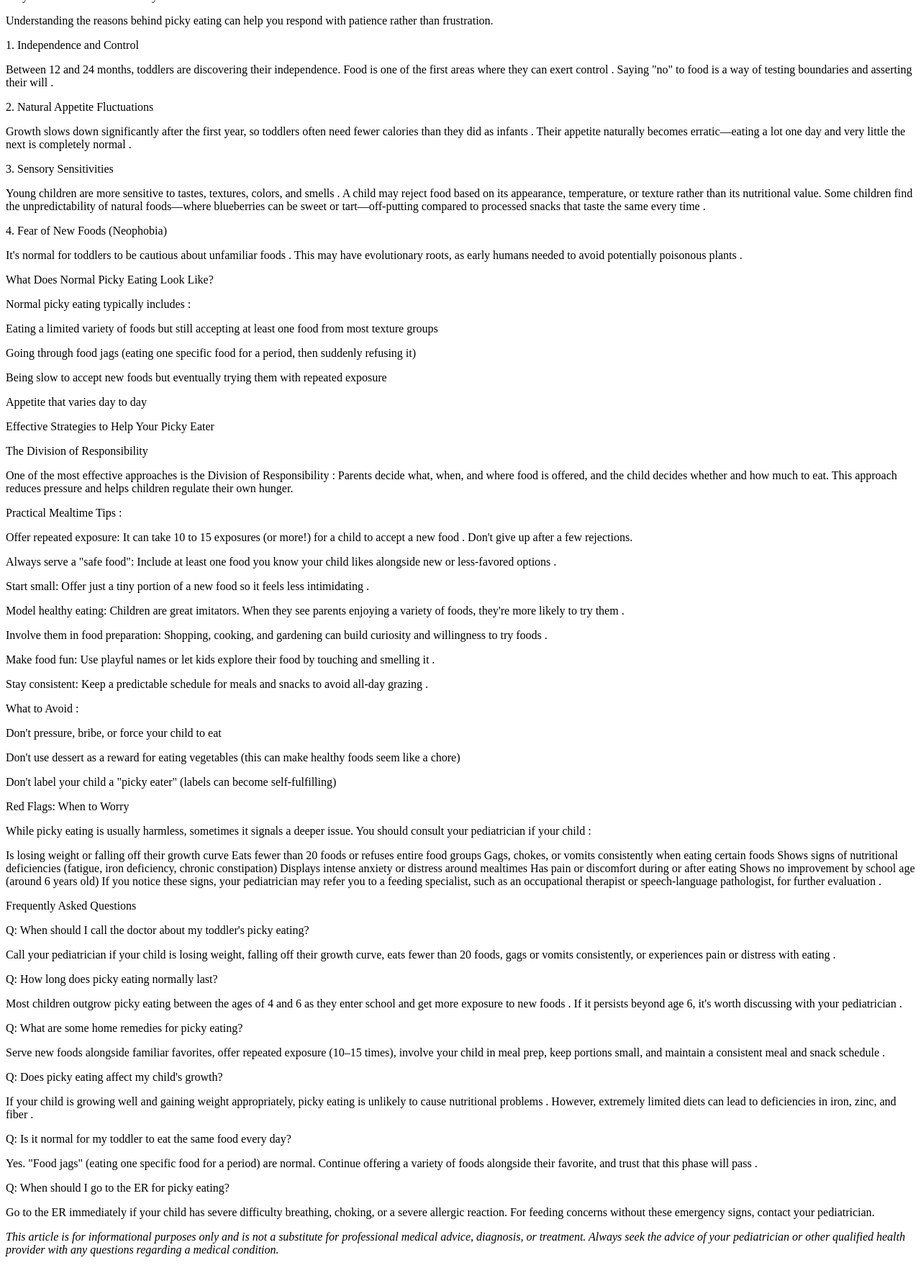
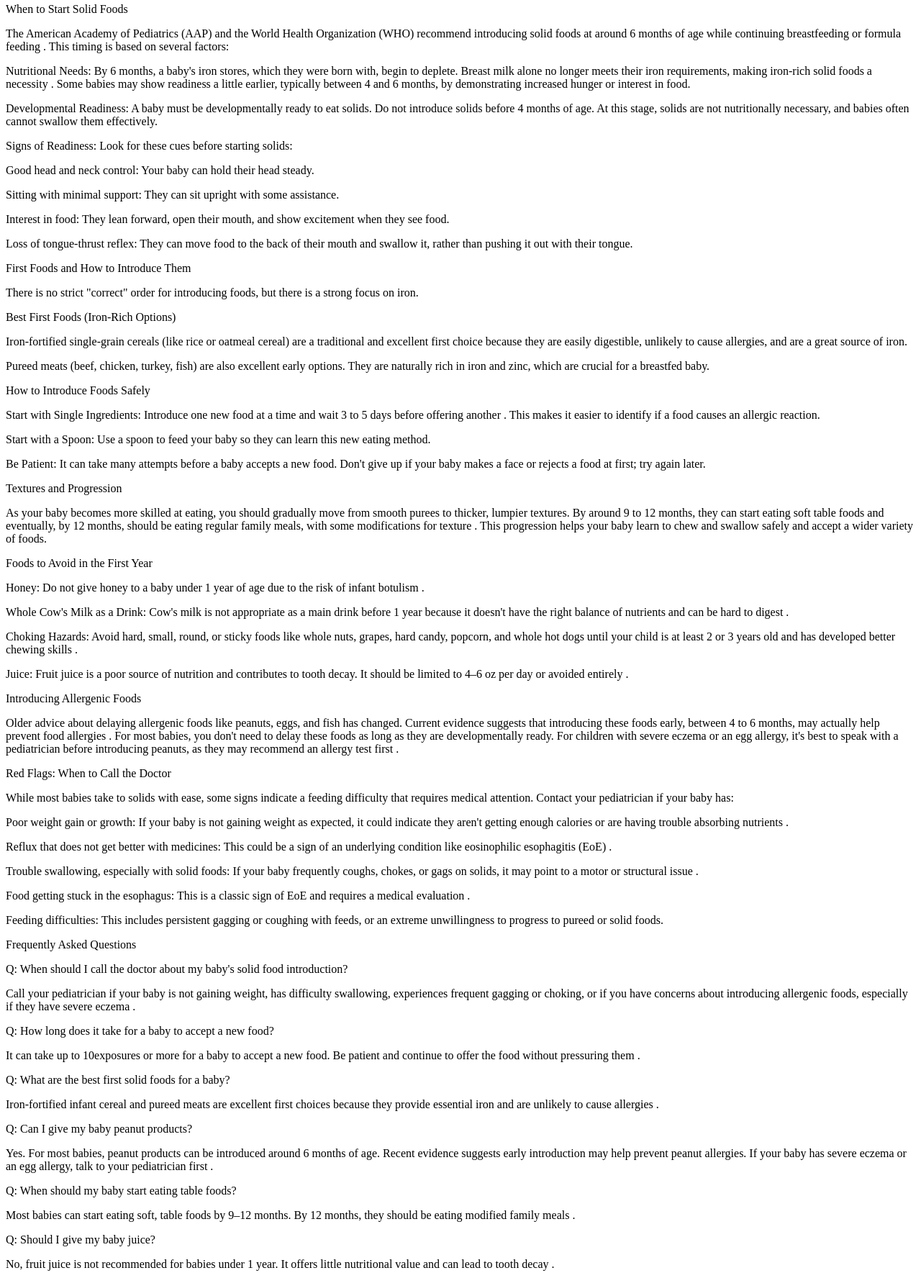
Before and after one commit to vsanguliya-alt/kids-nutrition.github.io, a plain HTML site: page toddler-picky-eating-guide.html in a window 1280 px wide. Shown: the part 232-2001 px from the top of the page at 72% size. Drawn offline with Linux system fonts and the light colour scheme.

Commit message:
add: toddler-picky-eating-guide

```diff
--- a/toddler-picky-eating-guide.html
+++ b/toddler-picky-eating-guide.html
@@ -4,72 +4,74 @@
 <meta charset="utf-8">
 <meta name="viewport" content="width=device-width, initial-scale=1">
 <title>Toddler Picky Eating in Children 0-5: Complete Parent Guide</title>
-<meta name="description" content="Toddler Picky Eating in Children 0: Complete Parent Guide">
+<meta name="description" content="Baby Solid Foods in Children 0: Complete Parent Guide">
 <link rel="canonical" href="https://vsanguliya-alt.github.io/kids-nutrition.github.io/toddler-picky-eating-guide.html">
 <link rel="alternate" hreflang="en-US" href="https://vsanguliya-alt.github.io/kids-nutrition.github.io/toddler-picky-eating-guide.html">
 <link rel="alternate" hreflang="en-GB" href="https://vsanguliya-alt.github.io/kids-nutrition.github.io/toddler-picky-eating-guide.html">
 <link rel="alternate" hreflang="x-default" href="https://vsanguliya-alt.github.io/kids-nutrition.github.io/toddler-picky-eating-guide.html">
 <meta name="robots" content="index,follow,max-image-preview:large">
 <meta property="og:title" content="Toddler Picky Eating in Children 0-5: Complete Parent Guide">
-<meta property="og:description" content="Toddler Picky Eating in Children 0: Complete Parent Guide">
+<meta property="og:description" content="Baby Solid Foods in Children 0: Complete Parent Guide">
 <meta property="og:type" content="article">
 <meta property="og:url" content="https://vsanguliya-alt.github.io/kids-nutrition.github.io/toddler-picky-eating-guide.html">
 <meta property="og:site_name" content="Evidence-Based Kids Health">
 <link rel="alternate" type="application/rss+xml" title="RSS" href="https://vsanguliya-alt.github.io/kids-nutrition.github.io/rss.xml">
-<script type="application/ld+json">{"@context": "https://schema.org", "@type": "MedicalWebPage", "name": "Toddler Picky Eating in Children 0-5: Complete Parent Guide", "description": "Toddler Picky Eating in Children 0: Complete Parent Guide", "inLanguage": ["en-US", "en-GB"], "audience": {"@type": "ParentAudience", "audienceType": "parents of children 0-5"}, "lastReviewed": "2026-08-14", "mainEntity": {"@type": "Thing", "name": "Toddler Picky Eating in Children 0-5: Complete Parent Guide"}, "isBasedOn": [], "publisher": {"@type": "Organization", "name": "Evidence-Based Kids Health"}}</script>
+<script type="application/ld+json">{"@context": "https://schema.org", "@type": "MedicalWebPage", "name": "Toddler Picky Eating in Children 0-5: Complete Parent Guide", "description": "Baby Solid Foods in Children 0: Complete Parent Guide", "inLanguage": ["en-US", "en-GB"], "audience": {"@type": "ParentAudience", "audienceType": "parents of children 0-5"}, "lastReviewed": "2026-08-14", "mainEntity": {"@type": "Thing", "name": "Toddler Picky Eating in Children 0-5: Complete Parent Guide"}, "isBasedOn": [], "publisher": {"@type": "Organization", "name": "Evidence-Based Kids Health"}}</script>
 </head>
 <body>
 <header><h1>Toddler Picky Eating in Children 0-5: Complete Parent Guide</h1></header>
 <aside class="disclaimer"><strong>Disclaimer:</strong> This article is for informational purposes only and is not a substitute for professional medical advice, diagnosis, or treatment. Always seek the advice of your pediatrician or other qualified health provider with any questions regarding a medical condition.</aside>
-<main><p>Toddler Picky Eating in Children 0: Complete Parent Guide</p>
-<p>Picky eating in toddlers is one of the most common—and frustrating—challenges parents face. One day your child devours everything on their plate, and the next, they reject foods they previously loved. While this can be worrying, the good news is that picky eating is a normal and expected phase of development for most children .</p>
-<p>Why Do Toddlers Become Picky Eaters?</p>
-<p>Understanding the reasons behind picky eating can help you respond with patience rather than frustration.</p>
-<p>1. Independence and Control</p>
-<p>Between 12 and 24 months, toddlers are discovering their independence. Food is one of the first areas where they can exert control . Saying &quot;no&quot; to food is a way of testing boundaries and asserting their will .</p>
-<p>2. Natural Appetite Fluctuations</p>
-<p>Growth slows down significantly after the first year, so toddlers often need fewer calories than they did as infants . Their appetite naturally becomes erratic—eating a lot one day and very little the next is completely normal .</p>
-<p>3. Sensory Sensitivities</p>
-<p>Young children are more sensitive to tastes, textures, colors, and smells . A child may reject food based on its appearance, temperature, or texture rather than its nutritional value. Some children find the unpredictability of natural foods—where blueberries can be sweet or tart—off-putting compared to processed snacks that taste the same every time .</p>
-<p>4. Fear of New Foods (Neophobia)</p>
-<p>It&#x27;s normal for toddlers to be cautious about unfamiliar foods . This may have evolutionary roots, as early humans needed to avoid potentially poisonous plants .</p>
-<p>What Does Normal Picky Eating Look Like?</p>
-<p>Normal picky eating typically includes :</p>
-<p>Eating a limited variety of foods but still accepting at least one food from most texture groups</p>
-<p>Going through food jags (eating one specific food for a period, then suddenly refusing it)</p>
-<p>Being slow to accept new foods but eventually trying them with repeated exposure</p>
-<p>Appetite that varies day to day</p>
-<p>Effective Strategies to Help Your Picky Eater</p>
-<p>The Division of Responsibility</p>
-<p>One of the most effective approaches is the Division of Responsibility : Parents decide what, when, and where food is offered, and the child decides whether and how much to eat. This approach reduces pressure and helps children regulate their own hunger.</p>
-<p>Practical Mealtime Tips :</p>
-<p>Offer repeated exposure: It can take 10 to 15 exposures (or more!) for a child to accept a new food . Don&#x27;t give up after a few rejections.</p>
-<p>Always serve a &quot;safe food&quot;: Include at least one food you know your child likes alongside new or less-favored options .</p>
-<p>Start small: Offer just a tiny portion of a new food so it feels less intimidating .</p>
-<p>Model healthy eating: Children are great imitators. When they see parents enjoying a variety of foods, they&#x27;re more likely to try them .</p>
-<p>Involve them in food preparation: Shopping, cooking, and gardening can build curiosity and willingness to try foods .</p>
-<p>Make food fun: Use playful names or let kids explore their food by touching and smelling it .</p>
-<p>Stay consistent: Keep a predictable schedule for meals and snacks to avoid all-day grazing .</p>
-<p>What to Avoid :</p>
-<p>Don&#x27;t pressure, bribe, or force your child to eat</p>
-<p>Don&#x27;t use dessert as a reward for eating vegetables (this can make healthy foods seem like a chore)</p>
-<p>Don&#x27;t label your child a &quot;picky eater&quot; (labels can become self-fulfilling)</p>
-<p>Red Flags: When to Worry</p>
-<p>While picky eating is usually harmless, sometimes it signals a deeper issue. You should consult your pediatrician if your child :</p>
-<p>Is losing weight or falling off their growth curve Eats fewer than 20 foods or refuses entire food groups Gags, chokes, or vomits consistently when eating certain foods Shows signs of nutritional deficiencies (fatigue, iron deficiency, chronic constipation) Displays intense anxiety or distress around mealtimes Has pain or discomfort during or after eating Shows no improvement by school age (around 6 years old) If you notice these signs, your pediatrician may refer you to a feeding specialist, such as an occupational therapist or speech-language pathologist, for further evaluation .</p>
+<main><p>Baby Solid Foods in Children 0: Complete Parent Guide</p>
+<p>The introduction of solid foods is a significant milestone in your baby&#x27;s first year. It marks the beginning of a lifelong journey with food and is a critical period for ensuring your child gets the essential nutrients needed for healthy growth and development. This guide provides evidence-based information to help you navigate the transition from exclusive milk feeds to a varied solid-food diet.</p>
+<p>When to Start Solid Foods</p>
+<p>The American Academy of Pediatrics (AAP) and the World Health Organization (WHO) recommend introducing solid foods at around 6 months of age while continuing breastfeeding or formula feeding . This timing is based on several factors:</p>
+<p>Nutritional Needs: By 6 months, a baby&#x27;s iron stores, which they were born with, begin to deplete. Breast milk alone no longer meets their iron requirements, making iron-rich solid foods a necessity . Some babies may show readiness a little earlier, typically between 4 and 6 months, by demonstrating increased hunger or interest in food.</p>
+<p>Developmental Readiness: A baby must be developmentally ready to eat solids. Do not introduce solids before 4 months of age. At this stage, solids are not nutritionally necessary, and babies often cannot swallow them effectively.</p>
+<p>Signs of Readiness: Look for these cues before starting solids:</p>
+<p>Good head and neck control: Your baby can hold their head steady.</p>
+<p>Sitting with minimal support: They can sit upright with some assistance.</p>
+<p>Interest in food: They lean forward, open their mouth, and show excitement when they see food.</p>
+<p>Loss of tongue-thrust reflex: They can move food to the back of their mouth and swallow it, rather than pushing it out with their tongue.</p>
+<p>First Foods and How to Introduce Them</p>
+<p>There is no strict &quot;correct&quot; order for introducing foods, but there is a strong focus on iron.</p>
+<p>Best First Foods (Iron-Rich Options)</p>
+<p>Iron-fortified single-grain cereals (like rice or oatmeal cereal) are a traditional and excellent first choice because they are easily digestible, unlikely to cause allergies, and are a great source of iron.</p>
+<p>Pureed meats (beef, chicken, turkey, fish) are also excellent early options. They are naturally rich in iron and zinc, which are crucial for a breastfed baby.</p>
+<p>How to Introduce Foods Safely</p>
+<p>Start with Single Ingredients: Introduce one new food at a time and wait 3 to 5 days before offering another . This makes it easier to identify if a food causes an allergic reaction.</p>
+<p>Start with a Spoon: Use a spoon to feed your baby so they can learn this new eating method.</p>
+<p>Be Patient: It can take many attempts before a baby accepts a new food. Don&#x27;t give up if your baby makes a face or rejects a food at first; try again later.</p>
+<p>Textures and Progression</p>
+<p>As your baby becomes more skilled at eating, you should gradually move from smooth purees to thicker, lumpier textures. By around 9 to 12 months, they can start eating soft table foods and eventually, by 12 months, should be eating regular family meals, with some modifications for texture . This progression helps your baby learn to chew and swallow safely and accept a wider variety of foods.</p>
+<p>Foods to Avoid in the First Year</p>
+<p>Honey: Do not give honey to a baby under 1 year of age due to the risk of infant botulism .</p>
+<p>Whole Cow&#x27;s Milk as a Drink: Cow&#x27;s milk is not appropriate as a main drink before 1 year because it doesn&#x27;t have the right balance of nutrients and can be hard to digest .</p>
+<p>Choking Hazards: Avoid hard, small, round, or sticky foods like whole nuts, grapes, hard candy, popcorn, and whole hot dogs until your child is at least 2 or 3 years old and has developed better chewing skills .</p>
+<p>Juice: Fruit juice is a poor source of nutrition and contributes to tooth decay. It should be limited to 4–6 oz per day or avoided entirely .</p>
+<p>Introducing Allergenic Foods</p>
+<p>Older advice about delaying allergenic foods like peanuts, eggs, and fish has changed. Current evidence suggests that introducing these foods early, between 4 to 6 months, may actually help prevent food allergies . For most babies, you don&#x27;t need to delay these foods as long as they are developmentally ready. For children with severe eczema or an egg allergy, it&#x27;s best to speak with a pediatrician before introducing peanuts, as they may recommend an allergy test first .</p>
+<p>Red Flags: When to Call the Doctor</p>
+<p>While most babies take to solids with ease, some signs indicate a feeding difficulty that requires medical attention. Contact your pediatrician if your baby has:</p>
+<p>Poor weight gain or growth: If your baby is not gaining weight as expected, it could indicate they aren&#x27;t getting enough calories or are having trouble absorbing nutrients .</p>
+<p>Reflux that does not get better with medicines: This could be a sign of an underlying condition like eosinophilic esophagitis (EoE) .</p>
+<p>Trouble swallowing, especially with solid foods: If your baby frequently coughs, chokes, or gags on solids, it may point to a motor or structural issue .</p>
+<p>Food getting stuck in the esophagus: This is a classic sign of EoE and requires a medical evaluation .</p>
+<p>Feeding difficulties: This includes persistent gagging or coughing with feeds, or an extreme unwillingness to progress to pureed or solid foods.</p>
 <p>Frequently Asked Questions</p>
-<p>Q: When should I call the doctor about my toddler&#x27;s picky eating?</p>
-<p>Call your pediatrician if your child is losing weight, falling off their growth curve, eats fewer than 20 foods, gags or vomits consistently, or experiences pain or distress with eating .</p>
-<p>Q: How long does picky eating normally last?</p>
-<p>Most children outgrow picky eating between the ages of 4 and 6 as they enter school and get more exposure to new foods . If it persists beyond age 6, it&#x27;s worth discussing with your pediatrician .</p>
-<p>Q: What are some home remedies for picky eating?</p>
-<p>Serve new foods alongside familiar favorites, offer repeated exposure (10–15 times), involve your child in meal prep, keep portions small, and maintain a consistent meal and snack schedule .</p>
-<p>Q: Does picky eating affect my child&#x27;s growth?</p>
-<p>If your child is growing well and gaining weight appropriately, picky eating is unlikely to cause nutritional problems . However, extremely limited diets can lead to deficiencies in iron, zinc, and fiber .</p>
-<p>Q: Is it normal for my toddler to eat the same food every day?</p>
-<p>Yes. &quot;Food jags&quot; (eating one specific food for a period) are normal. Continue offering a variety of foods alongside their favorite, and trust that this phase will pass .</p>
-<p>Q: When should I go to the ER for picky eating?</p>
-<p>Go to the ER immediately if your child has severe difficulty breathing, choking, or a severe allergic reaction. For feeding concerns without these emergency signs, contact your pediatrician.</p>
+<p>Q: When should I call the doctor about my baby&#x27;s solid food introduction?</p>
+<p>Call your pediatrician if your baby is not gaining weight, has difficulty swallowing, experiences frequent gagging or choking, or if you have concerns about introducing allergenic foods, especially if they have severe eczema .</p>
+<p>Q: How long does it take for a baby to accept a new food?</p>
+<p>It can take up to 10exposures or more for a baby to accept a new food. Be patient and continue to offer the food without pressuring them .</p>
+<p>Q: What are the best first solid foods for a baby?</p>
+<p>Iron-fortified infant cereal and pureed meats are excellent first choices because they provide essential iron and are unlikely to cause allergies .</p>
+<p>Q: Can I give my baby peanut products?</p>
+<p>Yes. For most babies, peanut products can be introduced around 6 months of age. Recent evidence suggests early introduction may help prevent peanut allergies. If your baby has severe eczema or an egg allergy, talk to your pediatrician first .</p>
+<p>Q: When should my baby start eating table foods?</p>
+<p>Most babies can start eating soft, table foods by 9–12 months. By 12 months, they should be eating modified family meals .</p>
+<p>Q: Should I give my baby juice?</p>
+<p>No, fruit juice is not recommended for babies under 1 year. It offers little nutritional value and can lead to tooth decay .</p>
+<p>Q: When should I go to the ER for a feeding problem?</p>
+<p>Go to the ER immediately if your baby has severe difficulty breathing, is choking, or has a severe allergic reaction (hives, swelling, difficulty breathing). These are emergency signs.</p>
 <p><em>This article is for informational purposes only and is not a substitute for professional medical advice, diagnosis, or treatment. Always seek the advice of your pediatrician or other qualified health provider with any questions regarding a medical condition.</em></p>
 <h2>US (AAP) vs UK (NHS): Key Differences</h2>
 <p>| Aspect | United States (AAP) | United Kingdom (NHS) |</p>
```
